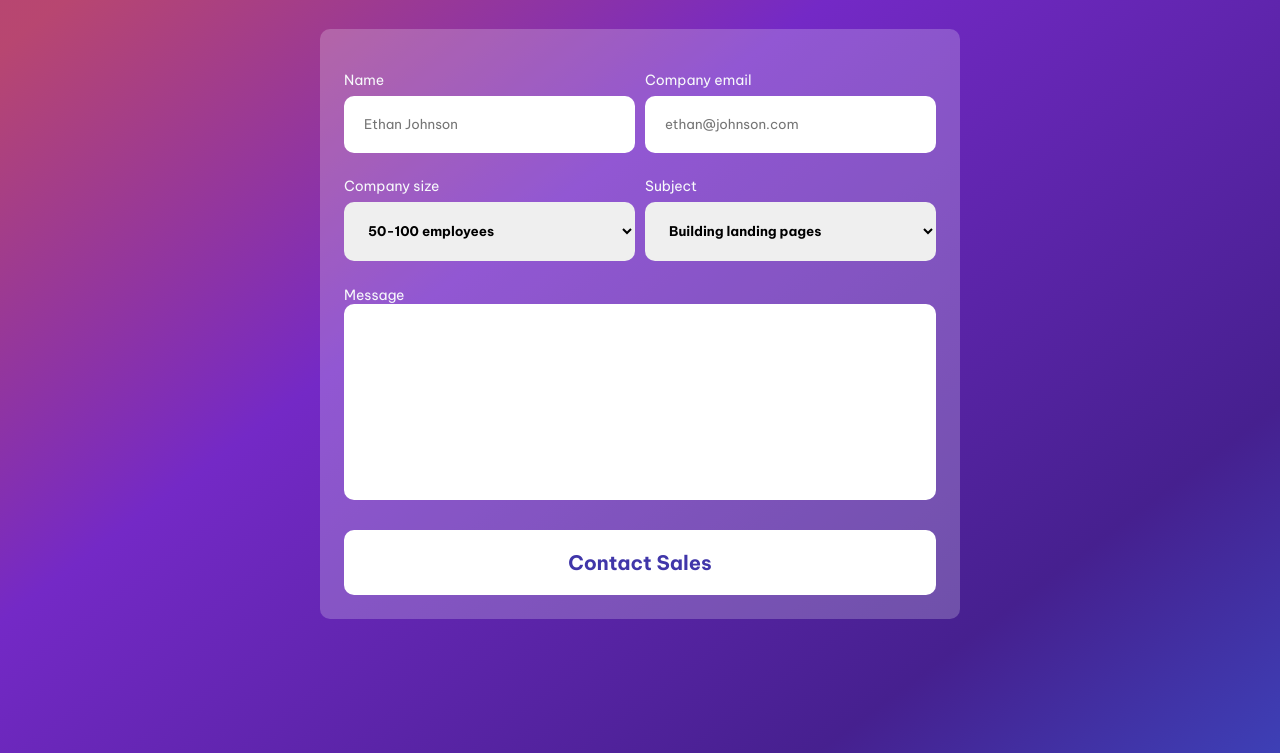
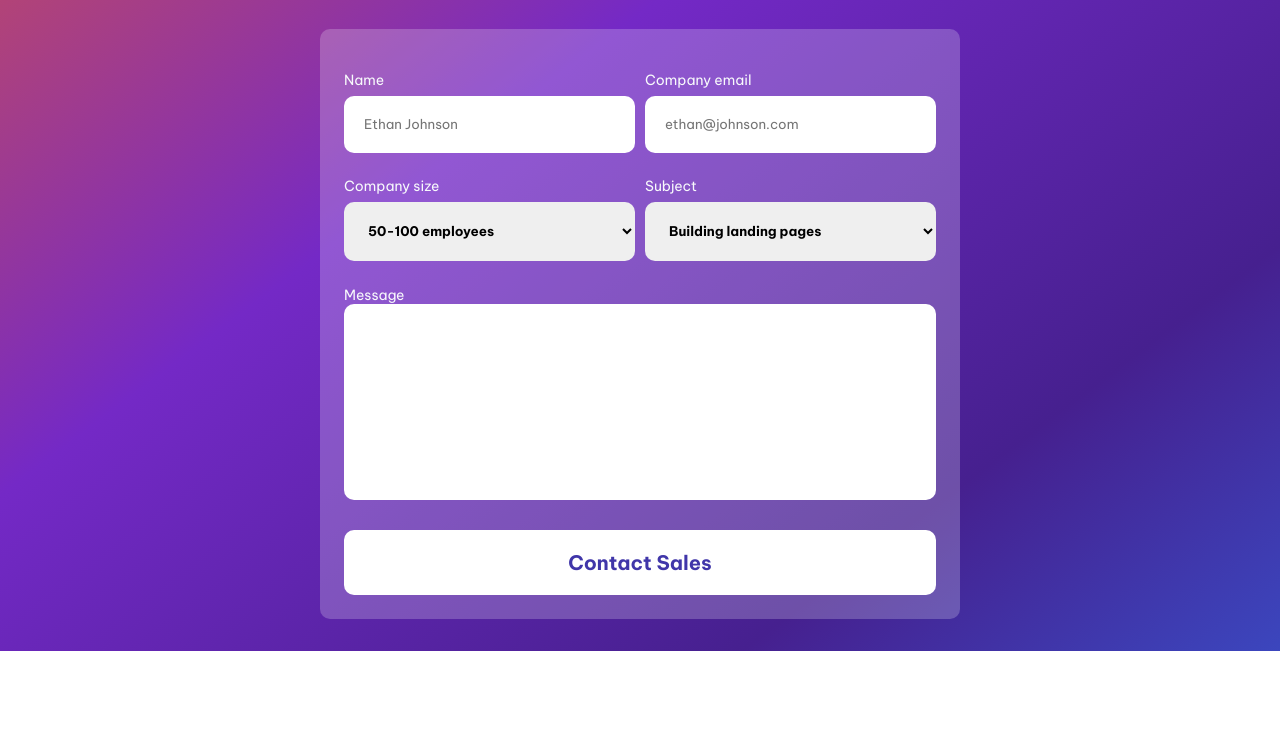
Before and after one commit to faazdy/Simple-Contact-Page, a plain HTML site: page index.html in a window 1280 px wide. Shown: the part 281-1034 px from the top of the page. After the commit the page ends 932 px from the top, so only its background shows below. Drawn offline with Linux system fonts and the light colour scheme.

Commit message:
style.css

```diff
--- a/style.css
+++ b/style.css
@@ -10,7 +10,7 @@ body{
     background-position: center;
     font-family: 'Be Vietnam Pro', sans-serif;
     font-size: 16px;
-    height: 150vh;
+    min-height: 100vh;
 }
 
 header{
```
